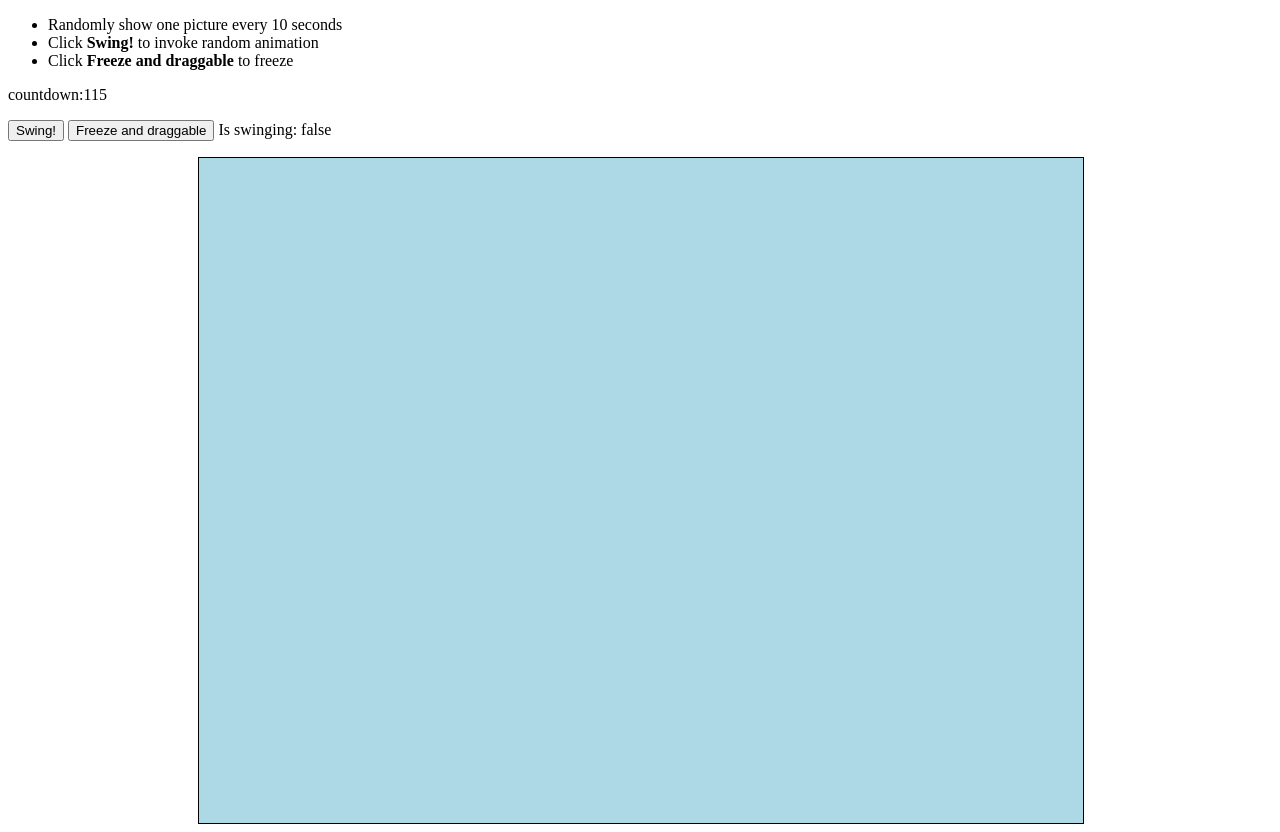
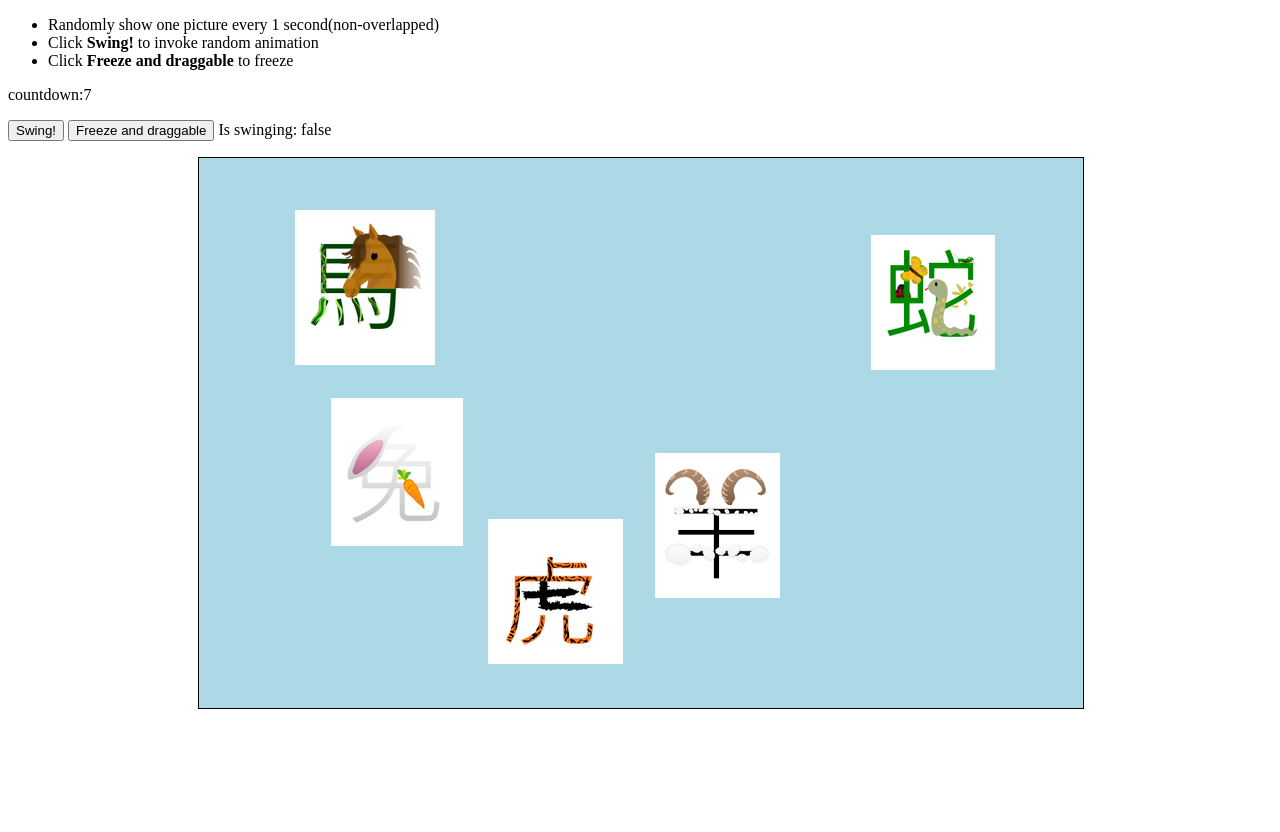
Before and after one commit to hankchiutw/demo-cell-board, a plain HTML site: page index.html in a window 1280 px wide. After the commit the page ends 800 px from the top, so only its background shows below. Drawn offline with Linux system fonts and the light colour scheme.

Commit message:
misc update

```diff
--- a/css/main.css
+++ b/css/main.css
@@ -4,10 +4,11 @@ body{
 .board{
     background-color: lightblue;
     border: solid 1px black;
-    width: 80%;
+    width: 60%;
     min-width: 100px;
+    max-height: 550px;
     position: relative;
-    left: 10%;
+    left: 20%;
 }
 
 .spot{
--- a/index.html
+++ b/index.html
@@ -3,7 +3,7 @@
 <head lang="en">
     <meta charset="UTF-8">
 
-	<title>VanillaJS Demo</title>
+	<title>vanillajs demo</title>
 
 	<!-- meta -->
 	<meta charset="utf-8">
@@ -15,12 +15,12 @@
 </head>
 <body>
 	<ul>
-		<li>Randomly show one picture every 10 seconds</li>
+		<li>Randomly show one picture every 1 second(non-overlapped)</li>
 		<li>Click <b>Swing!</b> to invoke random animation</li>
 		<li>Click <b>Freeze and draggable</b> to freeze</li>
 	</ul>
     <p>
-        <span>countdown:</span><span id='countdown'>120</span>
+        <span>countdown:</span><span id='countdown'>12</span>
     </p>
     <p>
         <button onclick="swing()">Swing!</button>
--- a/js/main.js
+++ b/js/main.js
@@ -8,8 +8,8 @@ for(var i = 0;i<12;i++){
 }
 
 // start count down timer
-var countdown = 120;
-var freq = 10;
+var countdown = 12;
+var freq = 1;
 var timer = setInterval(function(){
     countdown--;
     if(countdown%freq == 0) randomlyPut();
```
Also changed, not shown: images/demo.gif (added), 1 other file.
